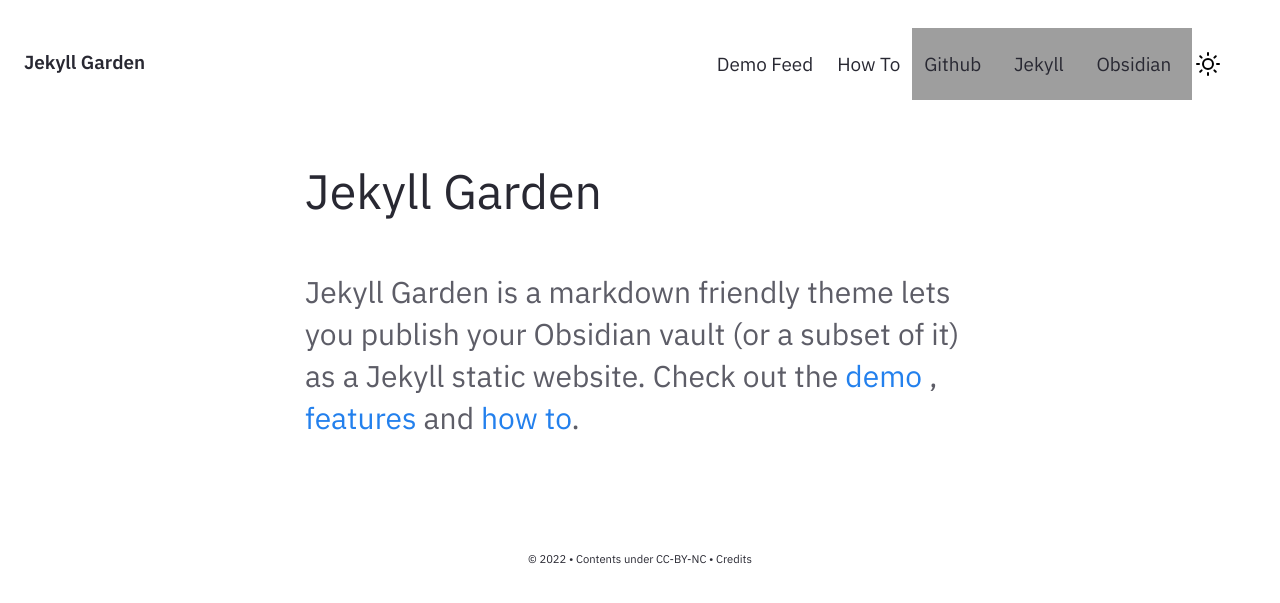
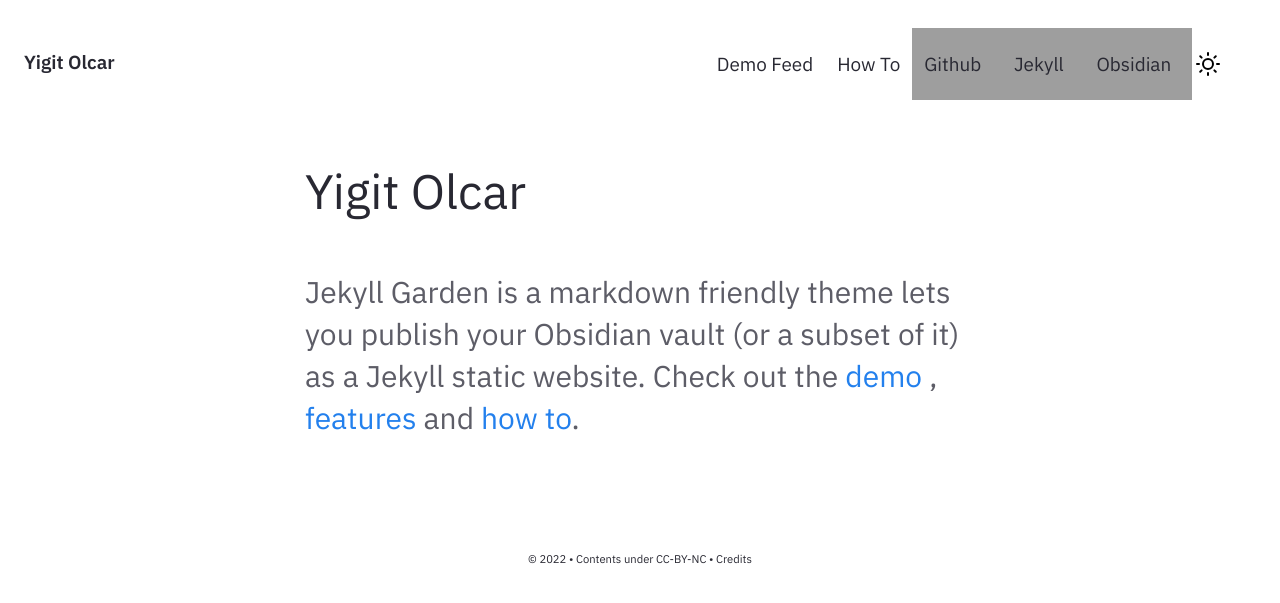
Before and after one commit to RedStoutheart/redstoutheart.github.io, a Jekyll site: the page built from pages/index.md, in a window 1280 px wide, cut to the strip 0-603 px from the top of the page. Built offline with Jekyll 4.4.1, drawn with Linux system fonts in a browser that asks for light colours; grey boxes are pictures that could not be loaded.

Commit message:
Update _config.yml

```diff
--- a/_config.yml
+++ b/_config.yml
@@ -27,7 +27,7 @@
 
 # Website Header, Description, Footer year and text.
 # If you are deleting this, make sure you remove it from HTML files too
-heading: Jekyll Garden # Change this
+heading: Yigit Olcar # Change this
 content: Obsidian ready Jekyll Theme
 copyright:
   year: © 2022
```
